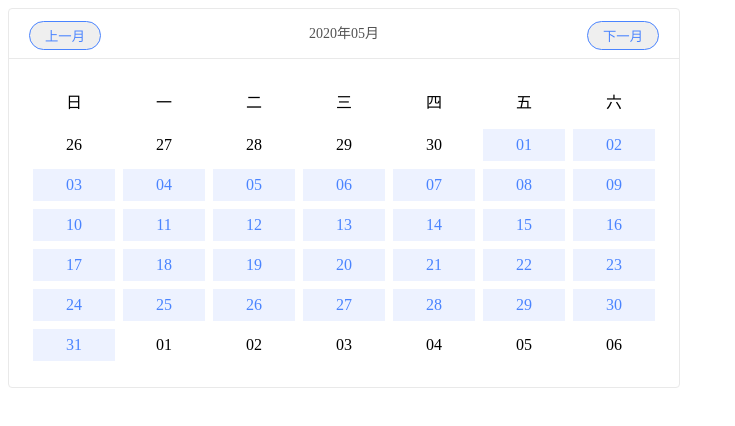
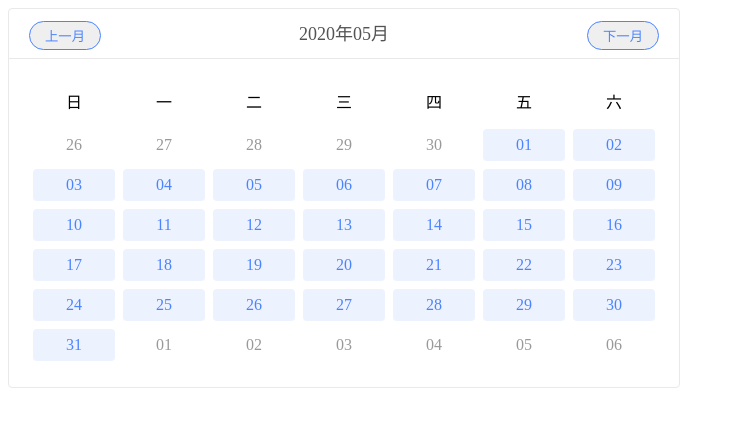
Before and after one commit to zhuqingsong59/vue-plugins, a Vue app: page / in a window 1280 px wide. Shown: the top 426 px of the page, without its empty margins (0-735 px from the left). Built offline with nearby package versions, Linux system fonts and the light colour scheme.

Commit message:
单选复选控制

```diff
--- a/src/plugins/simpleCalendar/src/simpleCalendar.vue
+++ b/src/plugins/simpleCalendar/src/simpleCalendar.vue
@@ -29,7 +29,10 @@
       <ul class="date">
         <li
           :key="index"
-          :class="{'is-currentMonth': item.currentMonth, 'is-selected': item.isSelected }"
+          :class="{'is-currentMonth': item.currentMonth,
+                  'is-selected': item.isSelected,
+                  'is-nextMonth': item.nextMonth,
+                  'is-preMonth': item.preMonth }"
           v-for="(item, index) in daysList"
           @click="selectDate(item)">
           <div class="show-date">
@@ -52,6 +55,11 @@ export default {
     }
   },
   props: {
+    // 日历初始月份
+    initDate: {
+      type: String,
+      default: ''
+    },
     // 上一月切换的disabled控制
     preDisabled: {
       type: Boolean,
@@ -62,10 +70,10 @@ export default {
       type: Boolean,
       default: false
     },
-    // 日历初始月份
-    initDate: {
-      type: String,
-      default: ''
+    // 日期选择单选，复选设置, 默认复选
+    isMultiple: {
+      type: Boolean,
+      default: true
     }
   },
   computed: {
@@ -123,8 +131,18 @@ export default {
     },
     selectDate (selectItem) {
       if (selectItem.currentMonth) {
+        let selectIndex = this.daysList.indexOf(selectItem)
+        if (!this.isMultiple) {
+          let isSelectedIndex = this.daysList.findIndex((item) => {
+            return item.isSelected
+          })
+          if (isSelectedIndex !== -1 && isSelectedIndex !== selectIndex) {
+            let selectedItem = this.daysList[isSelectedIndex]
+            selectedItem.isSelected = false
+            this.$set(this.daysList, isSelectedIndex, selectedItem)
+          }
+        }
         selectItem.isSelected = !selectItem.isSelected
-        let selectIndex = this.daysList.indexOf(selectItem)
         this.$set(this.daysList, selectIndex, selectItem)
       }
     },
@@ -165,7 +183,7 @@ export default {
         margin: 0;
         height: 50px;
         color: #535353;
-        font-size: 14px;
+        font-size: 18px;
         font-weight: 500;
         line-height: 50px;
         text-align: center;
@@ -225,6 +243,7 @@ export default {
           .show-date {
             height: 32px;
             line-height: 32px;
+            border-radius: 4px;
           }
           &.is-currentMonth {
             .show-date{
@@ -232,6 +251,9 @@ export default {
               cursor: pointer;
               background-color: #edf2ff;
             }
+          }
+          &.is-nextMonth, &.is-preMonth {
+            color: #999999;
           }
           &.is-selected {
             .show-date{
--- a/src/views/HelloWorld.vue
+++ b/src/views/HelloWorld.vue
@@ -2,6 +2,7 @@
   <div class="hello">
     <simpleCalendar
       @currentMonth="currentMonth"
+      :is-multiple="false"
       ref="simpleCalendar">
     </simpleCalendar>
   </div>
```
